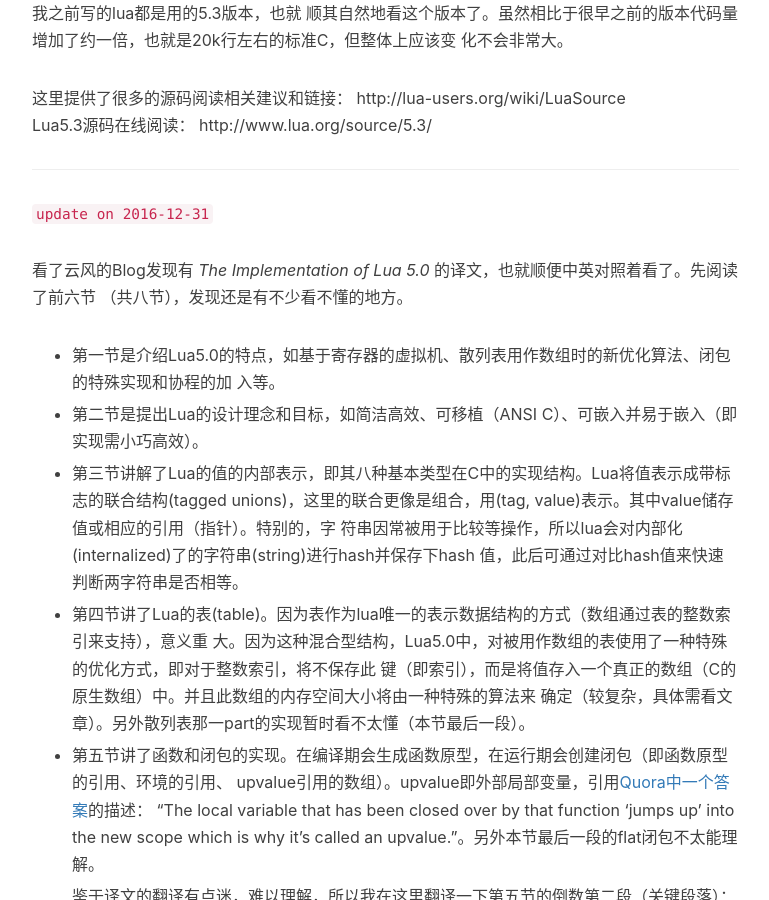
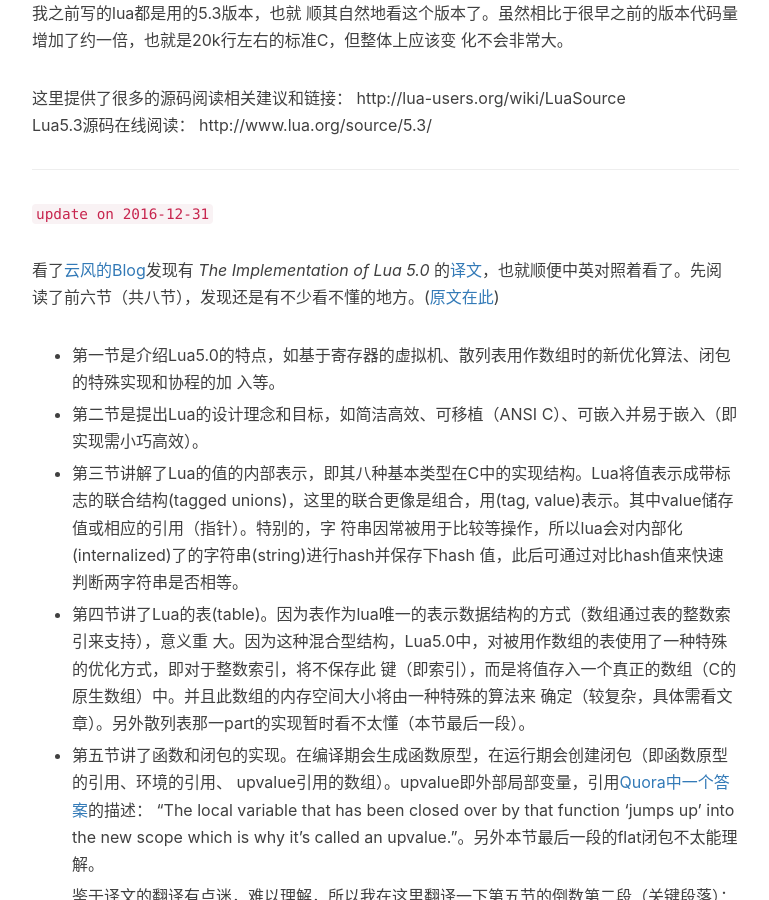
Before and after one commit to owtotwo/owtotwo.github.io, a Jekyll site: the page built from _posts/2016-12-30-read-lua-source-code.markdown, in a window 1280 px wide and 900 px high, scrolled down 1822 px. Shown: the whole window, without its empty margins (233-1002 px from the left). Built offline with Jekyll 4.4.1, drawn with Linux system fonts in a browser that asks for light colours; nearby versions of some CDN libraries; comment, search, counter and statistics services are not loaded; some of the changed lines change nothing that is shown.

Commit message:
add references

```diff
--- a/_posts/2016-12-30-read-lua-source-code.markdown
+++ b/_posts/2016-12-30-read-lua-source-code.markdown
@@ -65,8 +65,8 @@ Lua5.3源码在线阅读： http://www.lua.org/source/5.3/
 ---
 `update on 2016-12-31`
 
-看了云风的Blog发现有 _The Implementation of Lua 5.0_ 的译文，也就顺便中英对照着看了。先阅读了前六节
-（共八节），发现还是有不少看不懂的地方。
+看了[云风的Blog][2]发现有 _The Implementation of Lua 5.0_ 的[译文][3]，也就顺便中英对照着看了。先阅
+读了前六节（共八节），发现还是有不少看不懂的地方。([原文在此][4])
 
 -   第一节是介绍Lua5.0的特点，如基于寄存器的虚拟机、散列表用作数组时的新优化算法、闭包的特殊实现和协程的加
     入等。
@@ -84,7 +84,7 @@ Lua5.3源码在线阅读： http://www.lua.org/source/5.3/
     确定（较复杂，具体需看文章）。另外散列表那一part的实现暂时看不太懂（本节最后一段）。
 
 -   第五节讲了函数和闭包的实现。在编译期会生成函数原型，在运行期会创建闭包（即函数原型的引用、环境的引用、
-    upvalue引用的数组）。upvalue即外部局部变量，引用[Quora中一个答案][2]的描述： “The local
+    upvalue引用的数组）。upvalue即外部局部变量，引用[Quora中一个答案][5]的描述： “The local
     variable that has been closed over by that function 'jumps up' into the new scope
     which is why it's called an upvalue.”。另外本节最后一段的flat闭包不太能理解。
 
@@ -113,7 +113,10 @@ Lua5.3源码在线阅读： http://www.lua.org/source/5.3/
 `待续...`
 
 [1]: https://www.reddit.com/r/programming/comments/63hth/ask_reddit_which_oss_codebases_out_there_are_so/c02pxbp/
-[2]: https://www.quora.com/What-are-upvalues-in-Lua
+[2]: http://blog.codingnow.com/
+[3]: http://blog.codingnow.com/2008/05/the_implementation_of_lua_50.html
+[4]: http://www.lua.org/doc/jucs05.pdf
+[5]: https://www.quora.com/What-are-upvalues-in-Lua
 
 ## 后记
 暂时略过
```
